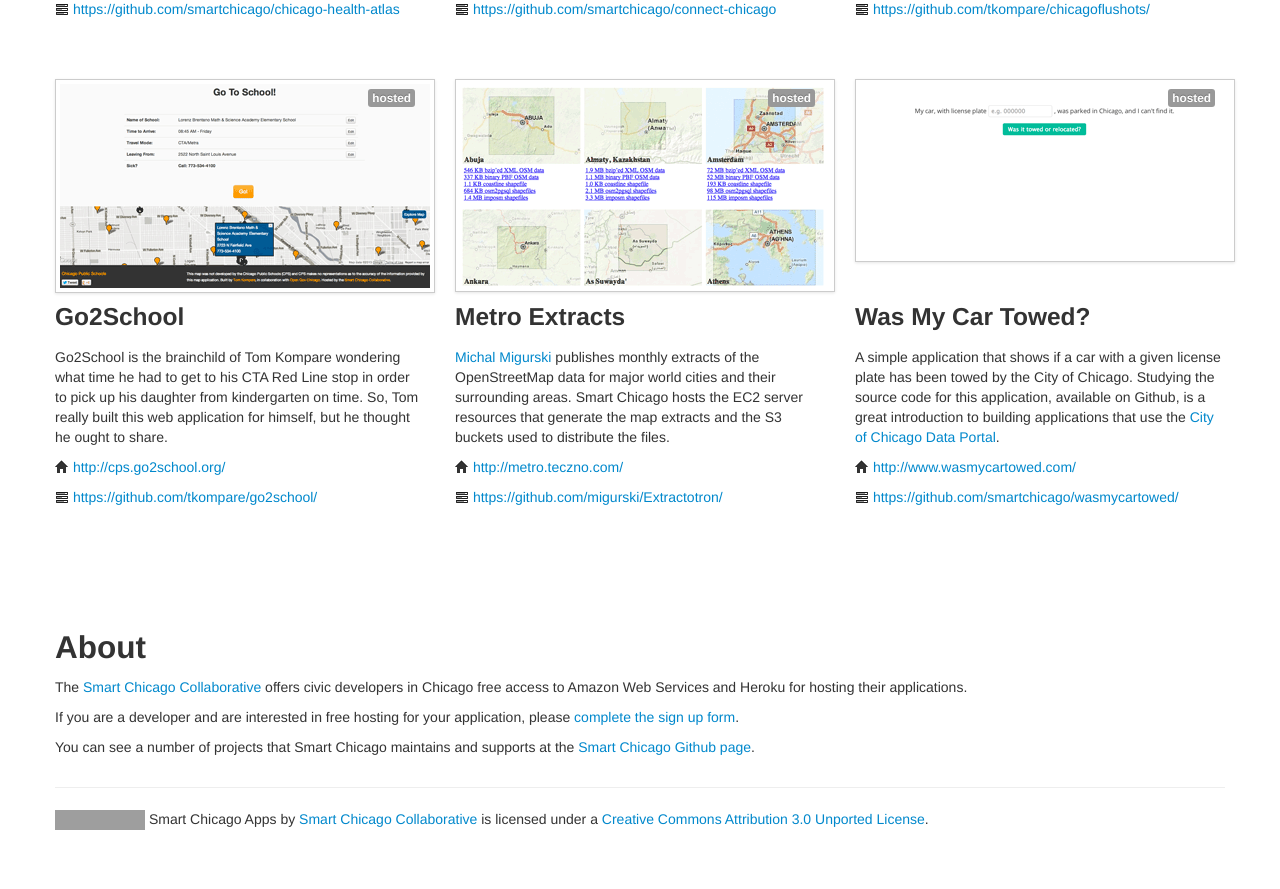
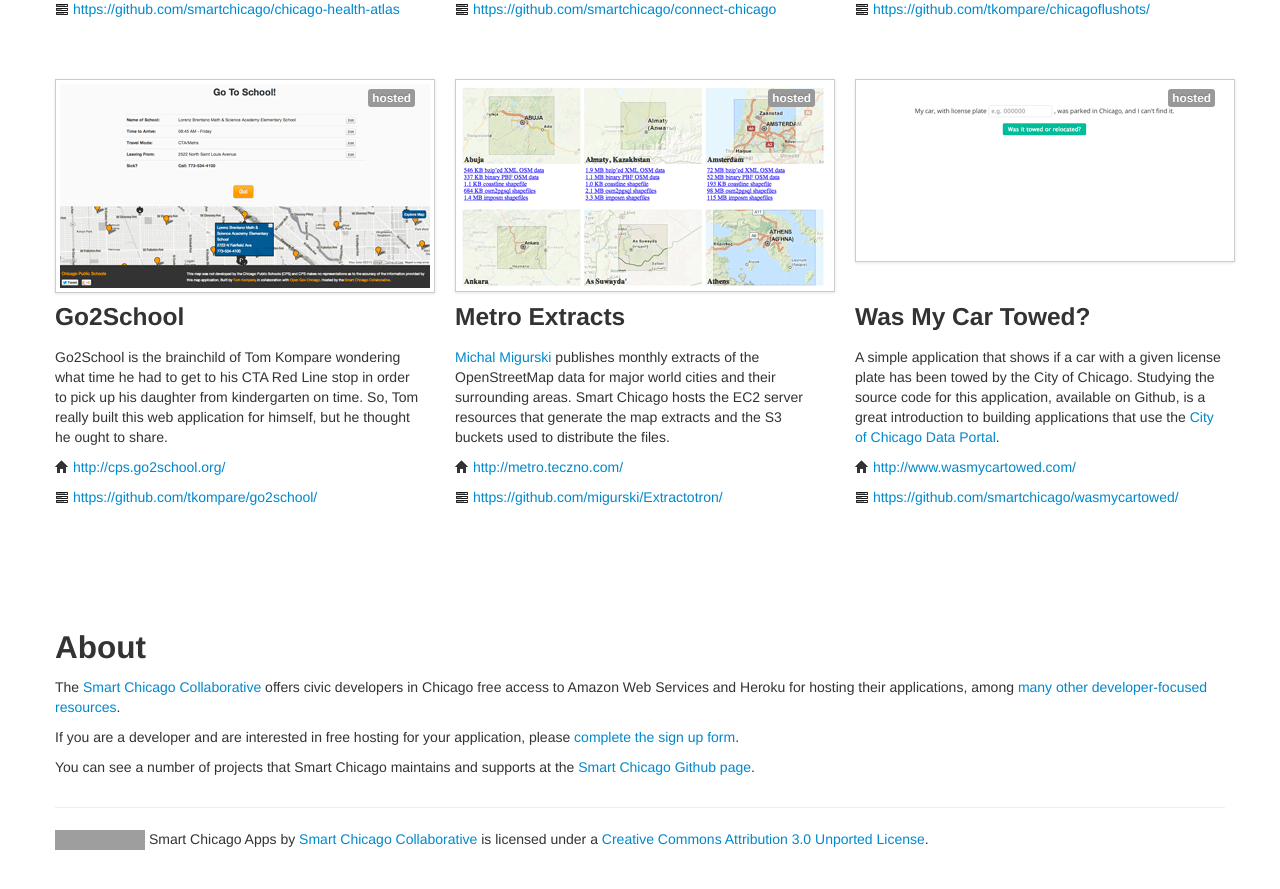
Before and after one commit to smartchicago/www.smartchicagoapps.org, a Jekyll site: the page built from index.html, in a window 1280 px wide and 900 px high, scrolled down 1108 px. Shown: the top 889 px of the window. Built offline with Jekyll 4.4.1, drawn with Linux system fonts in a browser that asks for light colours; nearby versions of some CDN libraries; Markdown is read by kramdown in place of the engine named in the settings; grey boxes are pictures that could not be loaded.

Commit message:
adding link to SCC dev resources page

```diff
--- a/index.html
+++ b/index.html
@@ -32,7 +32,7 @@
 <div class="row">
   <div class="span12">
     <h2>About</h2>
-    <p>The <a href="http://www.smartchicagocollaborative.org">Smart Chicago Collaborative</a> offers civic developers in Chicago free access to Amazon Web Services and Heroku for hosting their applications.</p>
+    <p>The <a href="http://www.smartchicagocollaborative.org">Smart Chicago Collaborative</a> offers civic developers in Chicago free access to Amazon Web Services and Heroku for hosting their applications, among <a href="http://www.smartchicagocollaborative.org/projects/developer-resources/">many other developer-focused resources</a>.</p>
     <p>If you are a developer and are interested in free hosting for your application, please <a href="http://www.smartchicagocollaborative.org/projects/hosted-web-space/">complete the sign up form</a>.</p>
     <p>You can see a number of projects that Smart Chicago maintains and supports at the <a href="https://github.com/smartchicago">Smart Chicago Github page</a>.</p>
   </div>
```
